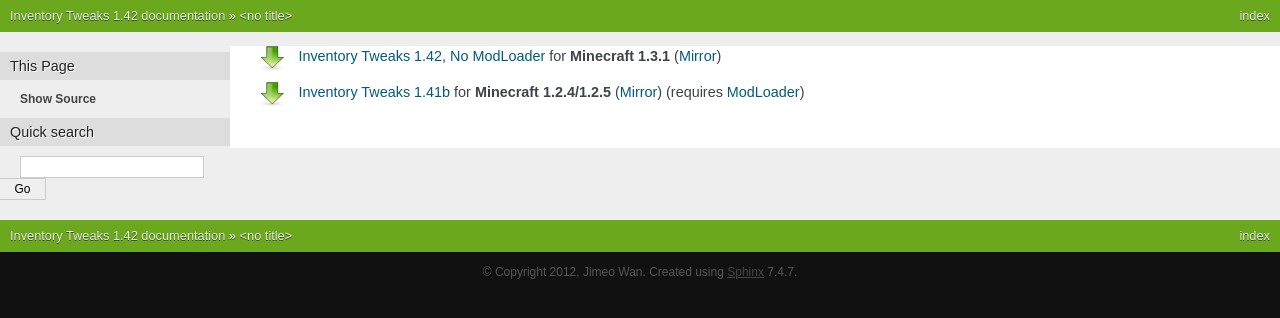
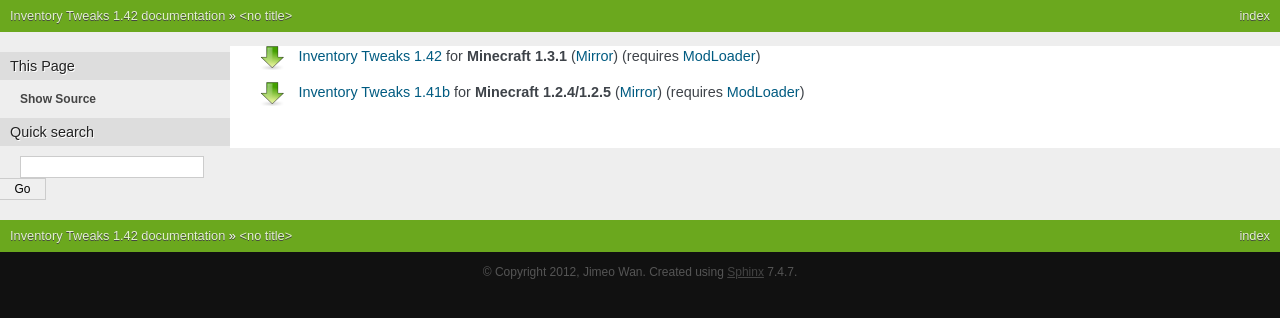
Before and after one commit to Inventory-Tweaks/Docs, a Sphinx documentation site: the page built from docs/download.txt, in a window 1280 px wide. Shown: the top 318 px of the page. Built offline with Sphinx 7.4.7, drawn with Linux system fonts in a browser that asks for light colours.

Commit message:
Update download link (fix #261)

```diff
--- a/docs/download.txt
+++ b/docs/download.txt
@@ -1,7 +1,7 @@
 .. image:: _static/img/dl.png
   :align: left
 
-`Inventory Tweaks 1.42, No ModLoader <http://adf.ly/BRJJv>`_ for **Minecraft 1.3.1** (`Mirror <http://dl.dropbox.com/u/7592975/InvTweaks/InvTweaks-1.42-1.3.1-NOMODLOADER.zip>`_)
+`Inventory Tweaks 1.42 <http://adf.ly/Bb415>`_ for **Minecraft 1.3.1** (`Mirror <http://dl.dropbox.com/u/7592975/InvTweaks/InvTweaks-1.42-1.3.1.zip>`_)  (requires `ModLoader <http://www.minecraftforum.net/topic/75440->`_)
 
 .. image:: _static/img/dl.png
   :align: left
```
